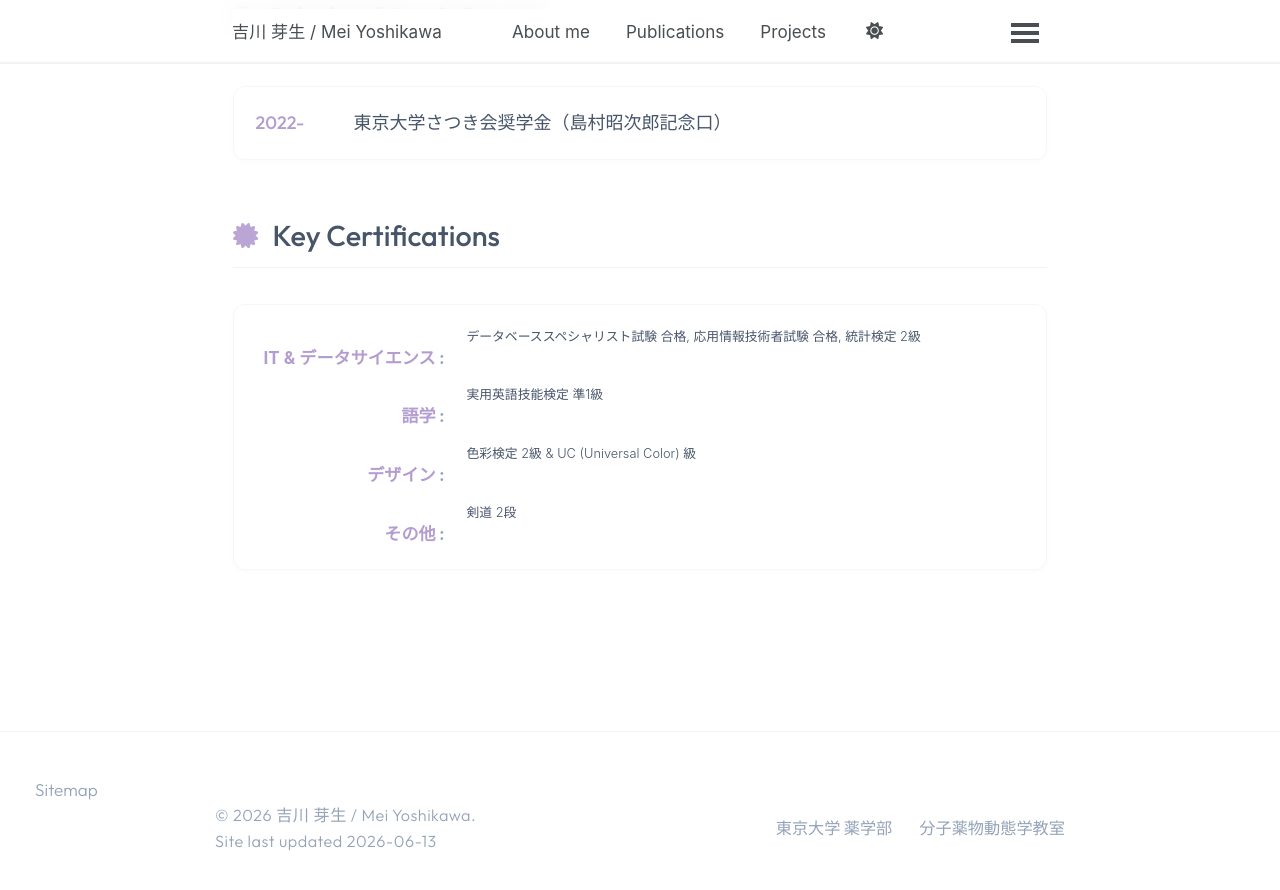
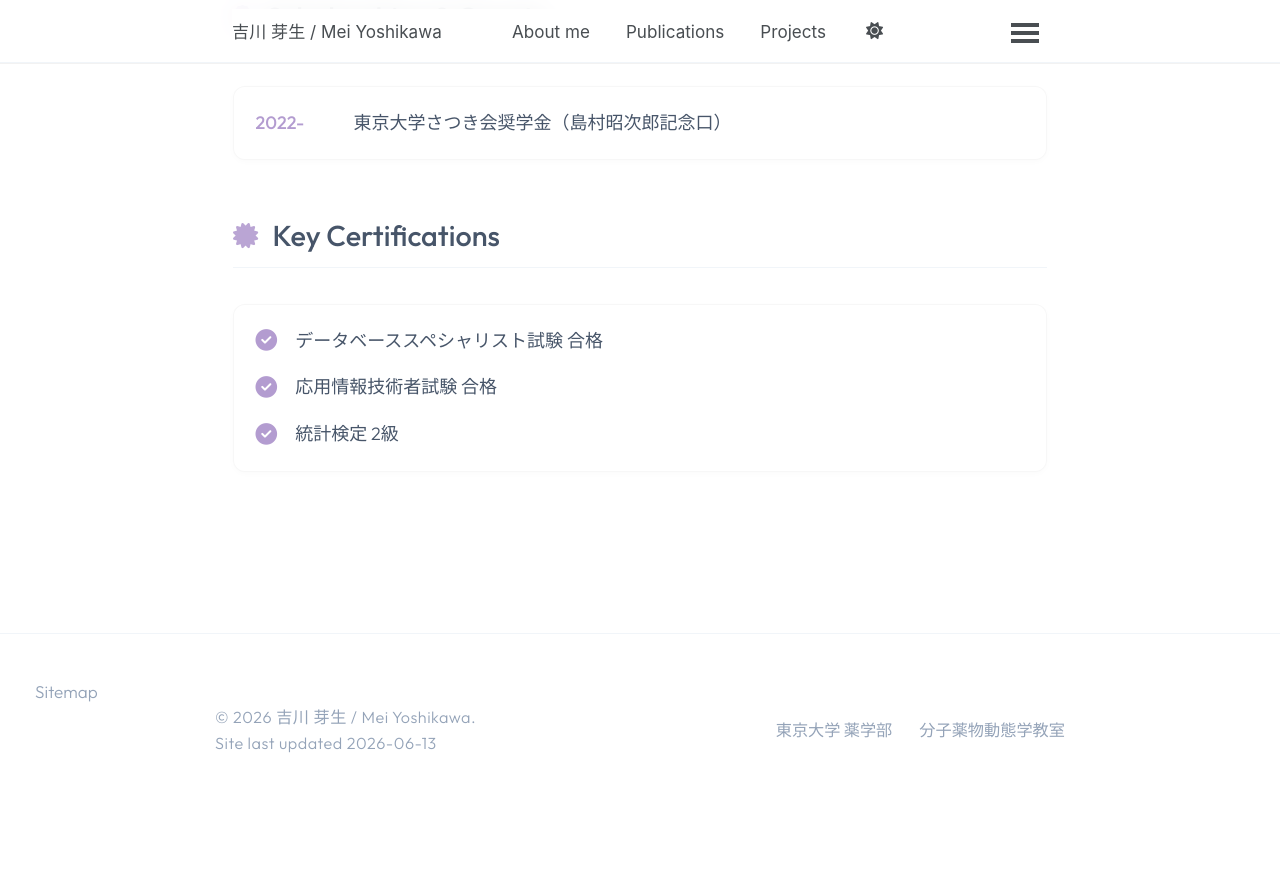
Before and after one commit to DevWithKaiju/DevWithKaiju.github.io, a Jekyll site: the page built from _pages/about.md, in a window 1280 px wide and 900 px high, scrolled down 2634 px. Shown: the top 890 px of the window. Built offline with Jekyll 4.4.1, drawn with Linux system fonts in a browser that asks for light colours; a script bundle is joined from its source files by our own code; library files that are not in the unit come from our copies; after the commit the page ends 3435 px from its top, so only the background shows below that; some of the changed text lies outside the part shown.

Commit message:
fix: update skill link, conference location, and top page cert format

```diff
--- a/_pages/about.md
+++ b/_pages/about.md
@@ -53,7 +53,7 @@
     <h2 class="section-title"><i class="fas fa-laptop-code"></i> Skills</h2>
     <div class="modern-card tags-card">
       <span class="modern-tag">Python (データ解析・機械学習・NLP)</span>
-      <span class="modern-tag">Web 開発 (研究室ウェブサイト制作)</span>
+      <a href="https://www.mizuno-group.com/" target="_blank" rel="noopener noreferrer" style="text-decoration: none;"><span class="modern-tag">Web 開発 (研究室ウェブサイト制作)</span></a>
     </div>
   </section>
 
@@ -95,7 +95,7 @@
           <div class="timeline-date">2025/12</div>
           <div class="timeline-content">
             <strong>言語モデルを用いた生物医学論文からの細胞間相互作用抽出の検討</strong><br>
-            <span style="color: var(--global-text-color-light); font-size: 0.95rem;">Oral / 第8回医薬品毒性機序研究会 (北海道)</span>
+            <span style="color: var(--global-text-color-light); font-size: 0.95rem;">Oral / 第8回医薬品毒性機序研究会 (北海道・ハイブリッド)</span>
           </div>
         </li>
         <li>
@@ -144,19 +144,11 @@
   <section class="modern-section">
     <h2 class="section-title"><i class="fas fa-certificate"></i> Key Certifications</h2>
     <div class="modern-card">
-      <dl class="cert-grid">
-        <dt class="cert-grid-title">IT & データサイエンス</dt>
-        <dd class="cert-grid-desc">データベーススペシャリスト試験 合格, 応用情報技術者試験 合格, 統計検定 2級</dd>
-
-        <dt class="cert-grid-title">語学</dt>
-        <dd class="cert-grid-desc">実用英語技能検定 準1級</dd>
-
-        <dt class="cert-grid-title">デザイン</dt>
-        <dd class="cert-grid-desc">色彩検定 2級 & UC (Universal Color) 級</dd>
-
-        <dt class="cert-grid-title">その他</dt>
-        <dd class="cert-grid-desc">剣道 2段</dd>
-      </dl>
+      <ul class="clean-list">
+        <li><i class="fas fa-check-circle"></i> データベーススペシャリスト試験 合格</li>
+        <li><i class="fas fa-check-circle"></i> 応用情報技術者試験 合格</li>
+        <li><i class="fas fa-check-circle"></i> 統計検定 2級</li>
+      </ul>
     </div>
   </section>
 
```
Also changed, not shown: _pages/cv.md (+1 -1 lines).
